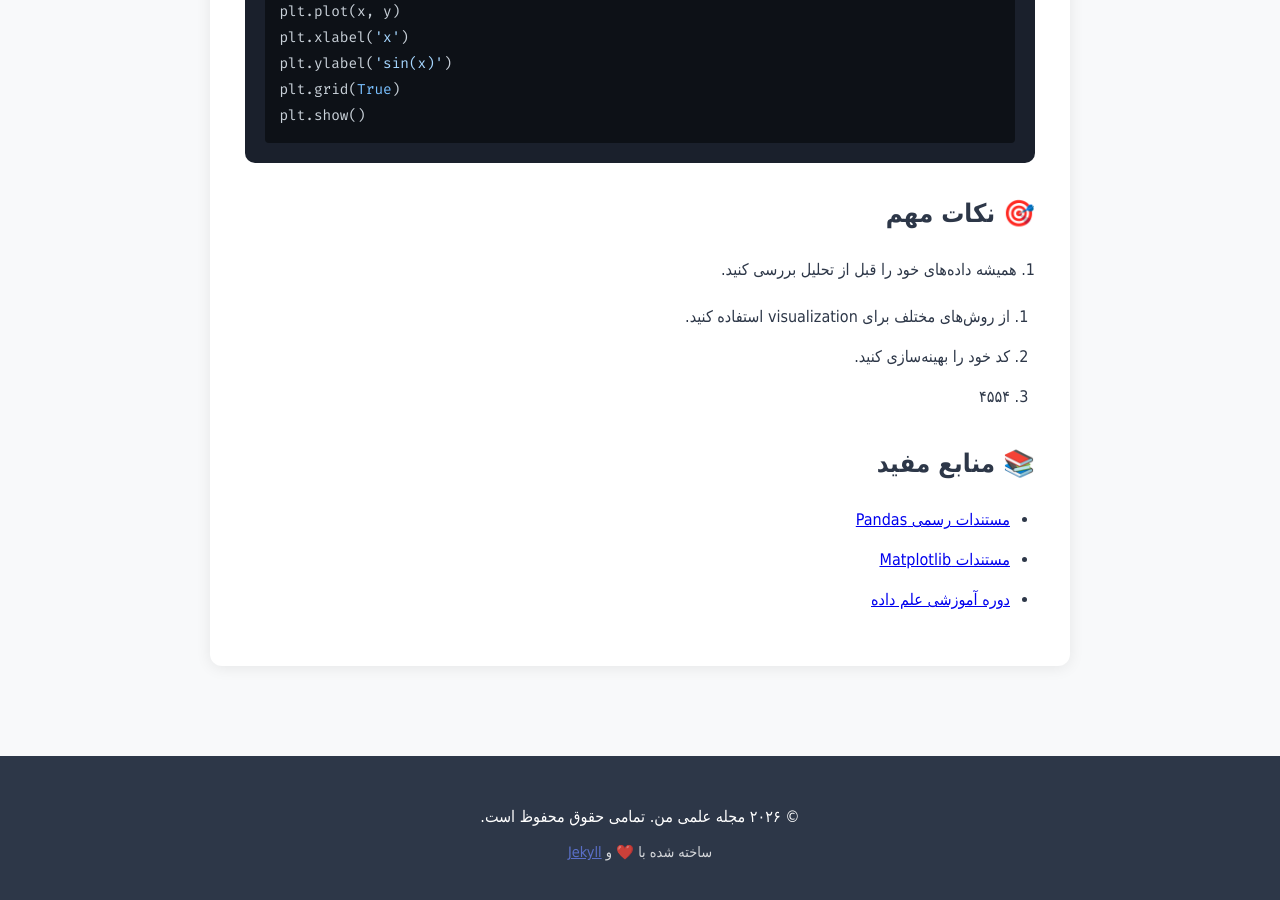
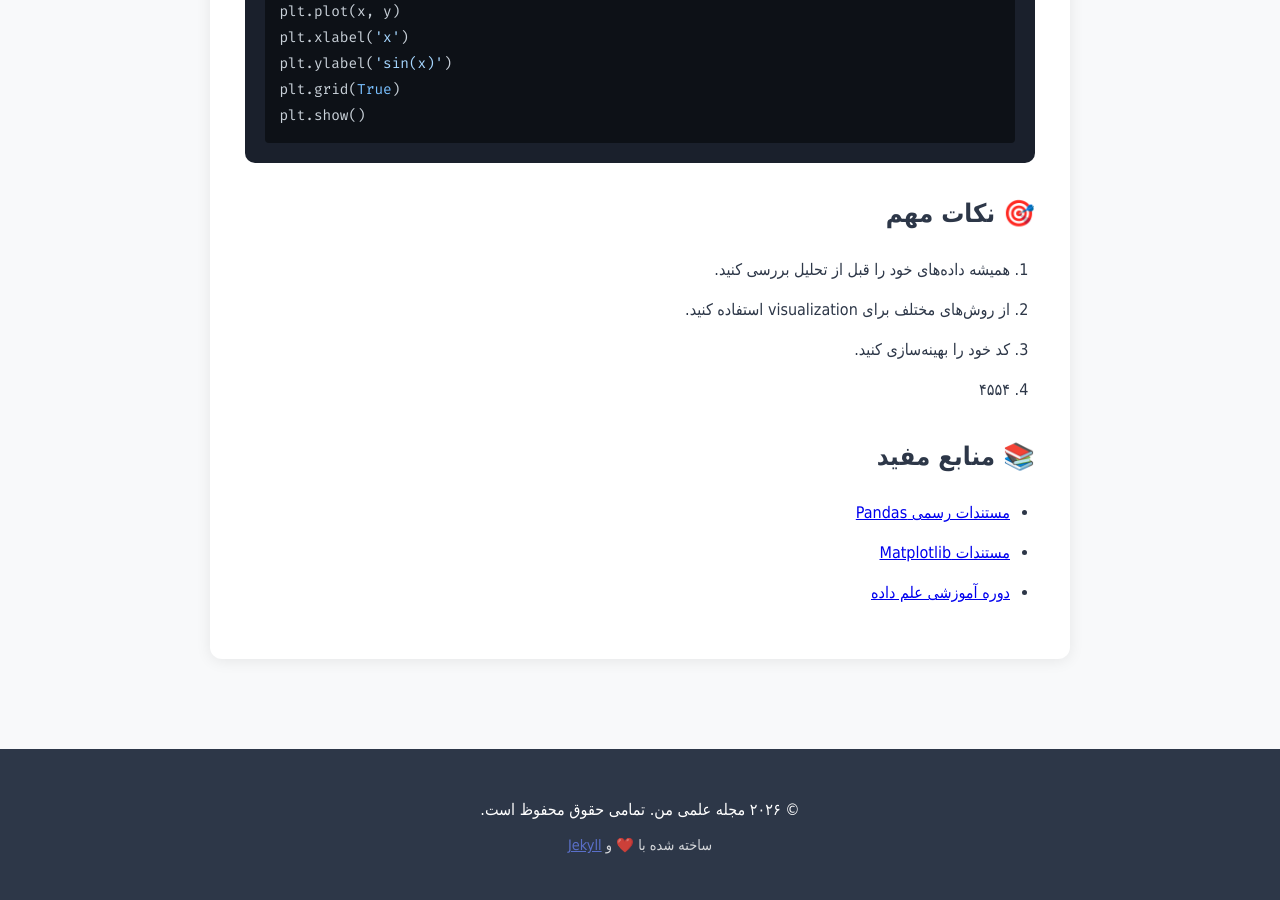
Before and after one commit to sargdsra/sargdsra.github.io, a Jekyll site: the page built from _posts/2026-07-22-how-to-use-python.md, in a window 1280 px wide and 900 px high, scrolled down 1939 px. Built offline with Jekyll 4.4.1, drawn with Linux system fonts in a browser that asks for light colours; some web fonts are replaced; some of the changed text lies outside the part shown.

Commit message:
working with persian and english dates

```diff
--- a/_layouts/paper.html
+++ b/_layouts/paper.html
@@ -9,8 +9,7 @@
       <p>
         <strong>👤 نویسندگان:</strong> {{ page.authors }}<br>
         <strong>📄 ژورنال:</strong> {{ page.journal }}<br>
-        <strong>📅 سال انتشار:</strong> <span class="en-num">{{ page.year }}</span><br>
-        <strong>🕒 تاریخ بررسی:</strong> <span class="en-num">{{ page.date | persian_date: "%B %d, %Y" }}</span>
+        <strong>📅 سال انتشار:</strong> {{ page.year }}<br>
       </p>
       {% if page.tags %}
         <div class="tags">
--- a/_layouts/post.html
+++ b/_layouts/post.html
@@ -7,7 +7,7 @@
     <h1>{{ page.title }}</h1>
     <div class="post-meta">
       <p>
-        <strong>🕒 تاریخ:</strong> {{ page.date | persian_date: "%B %d, %Y" }}
+        <strong>🕒 تاریخ:</strong> {{ page.tarikh }}
         {% if page.author %}
           | <strong>👤 نویسنده:</strong> {{ page.author }}
         {% endif %}
--- a/_posts/2026-07-22-how-to-use-python.md
+++ b/_posts/2026-07-22-how-to-use-python.md
@@ -54,7 +54,7 @@
 
 ## 🎯 نکات مهم
 
-<span class="fa-num">1</span>. همیشه داده‌های خود را قبل از تحلیل بررسی کنید.
+1. همیشه داده‌های خود را قبل از تحلیل بررسی کنید.
 2. از روش‌های مختلف برای visualization استفاده کنید.
 3. کد خود را بهینه‌سازی کنید.
 4. 4554
```
Also changed, not shown: blog/index.md (+1 -1 lines).
